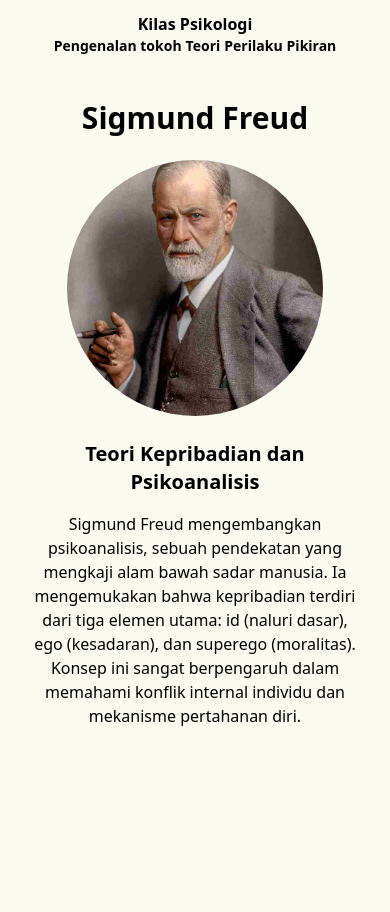
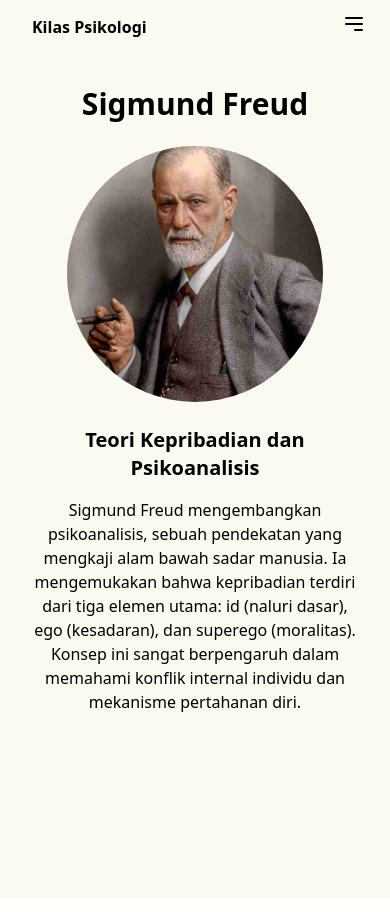
Before and after one commit to HN721/Kilas-Psikolgi, a React (Vite) app: page /detail/1 in a window 390 px wide. Built offline with nearby package versions, Linux system fonts and the light colour scheme.

Commit message:
add hamburger and fix layout tokoh

```diff
--- a/src/Component/Navbar.jsx
+++ b/src/Component/Navbar.jsx
@@ -1,19 +1,57 @@
-import React from 'react'
-import Logo from "../assets/logo.png"
+import React, { useState } from 'react';
+import Logo from "../assets/logo.png";
+
 export default function Navbar() {
+  const [isOpen, setIsOpen] = useState(false);
+
+  function toggleMenu() {
+    setIsOpen(!isOpen);
+  }
+
   return (
-    <div className='flex-column  mx-6 py-3 lg:mx-16 lg:py-10  lg:flex lg:justify-between lg:items-center'>
-      <div className='flex justify-center lg:flex lg:gap-4'>
-      <img className ="hidden lg:h-10 lg:flex"src={Logo}/>
-       <h1 className='font-bold  text-base lg:text-2xl'>Kilas Psikologi</h1>
+    <div className="flex flex-col lg:flex-row justify-between items-center mx-6 py-3 lg:mx-16 lg:py-10">
+      {/* Logo dan Judul */}
+      <div className="flex items-center justify-between w-full lg:w-auto">
+        <div className="flex items-center">
+          <img className="hidden lg:block h-10" src={Logo} alt="Logo" />
+          <h1 className="font-bold text-base lg:text-2xl ml-2">Kilas Psikologi</h1>
+        </div>
+
+        {/* Hamburger Menu untuk Mobile */}
+        <div className="lg:hidden">
+          <button
+            onClick={toggleMenu}
+            className="text-gray-600 focus:outline-none focus:ring-2 focus:ring-gray-300"
+          >
+            {/* Icon Hamburger */}
+            <svg className="w-6 h-6" fill="none" stroke="currentColor" viewBox="0 0 24 24" xmlns="http://www.w3.org/2000/svg">
+              {isOpen ? (
+                <path
+                  strokeLinecap="round"
+                  strokeLinejoin="round"
+                  strokeWidth={2}
+                  d="M6 18L18 6M6 6l12 12"
+                />
+              ) : (
+                <path
+                  strokeLinecap="round"
+                  strokeLinejoin="round"
+                  strokeWidth={2}
+                  d="M4 6h16M4 12h16m-7 6h7"
+                />
+              )}
+            </svg>
+          </button>
+        </div>
       </div>
-       <div className=' flex justify-center lg:flex gap-1 lg:gap-5'>
-        <a href='#' className='font-semibold  text-sm lg:text-lg'> Pengenalan tokoh</a>
-        <a className='font-semibold text-sm lg:text-lg'>Teori</a>
-        <a className='font-semibold text-sm lg:text-lg'>Perilaku</a>
-        <a className='font-semibold text-sm lg:text-lg'>Pikiran</a>
-       </div>
+
+      {/* Menu Links */}
+      <div className={`flex-col lg:flex-row lg:flex gap-4 ${isOpen ? 'flex' : 'hidden'} lg:static mt-4 lg:mt-0`}>
+        <a href="#" className="font-semibold text-sm lg:text-lg text-gray-800 hover:text-gray-500">Pengenalan Tokoh</a>
+        <a href="#" className="font-semibold text-sm lg:text-lg text-gray-800 hover:text-gray-500">Teori</a>
+        <a href="#" className="font-semibold text-sm lg:text-lg text-gray-800 hover:text-gray-500">Perilaku</a>
+        <a href="#" className="font-semibold text-sm lg:text-lg text-gray-800 hover:text-gray-500">Pikiran</a>
+      </div>
     </div>
-
-  )
+  );
 }
--- a/src/Page/Tokoh.jsx
+++ b/src/Page/Tokoh.jsx
@@ -1,26 +1,23 @@
-import React from 'react';
-import { useNavigate } from 'react-router-dom';
+import React, { useState } from 'react';
 
 export default function Tokoh({ Tokoh }) {
-  const navigate = useNavigate();
+  const [Select, setSelect] = useState(null);
 
-  function handleSelect(id) {
-    navigate(`/detail/${id}`);
+  function handleSelect(Select) {
+    setSelect(Select);
   }
 
   return (
     <div className="mx-2 lg:mx-16 mt-5">
       <h1 className="font-bold text-xl lg:text-3xl">Tokoh Psikologi</h1>
       <div className="grid grid-cols-2 lg:grid-cols-4">
-        {Tokoh.map(person => (
+        {Tokoh.map((person) => (
           <div key={person.id} className="bg-slate drop-shadow-md py-2 px-4 mx-2 my-2 lg:py-6 lg:px-6 lg:mx-8 lg:my-8 rounded-lg">
-            <img className="w-56 h-56 lg:w-full lg:h-64 object-cover" src={person.gambar} alt="" />
-            <h1 className="font-sans text-xl lg:text-2xl mt-4 font-semibold">{person.nama}</h1>
+            <img className="w-56 h-56 lg:w-full lg:h-64 object-cover" src={person.gambar} alt={person.nama} />
+            <h1 onClick={() => handleSelect(person)} className="font-sans text-xl lg:text-2xl mt-4 font-semibold">{person.nama}</h1>
             <p className="font-sans text-base lg:text-xl text-button font-normal">{person.bidang}</p>
             <p className="font-serif text-base font-normal mb-3">{person.teori}</p>
-            <button onClick={() => handleSelect(person.id)} className="w-full bg-black hover:bg-button p-3 rounded-md text-slate">
-              Lihat Teori
-            </button>
+            <button className="w-full bg-black hover:bg-button p-3 rounded-md text-slate">Lihat Teori</button>
           </div>
         ))}
       </div>
```
